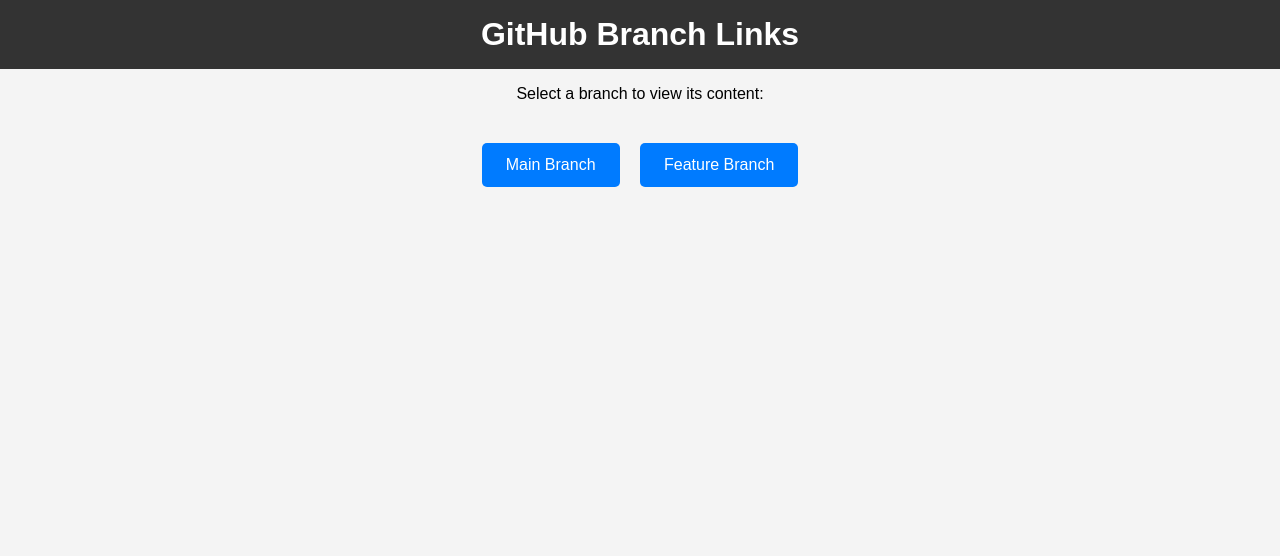
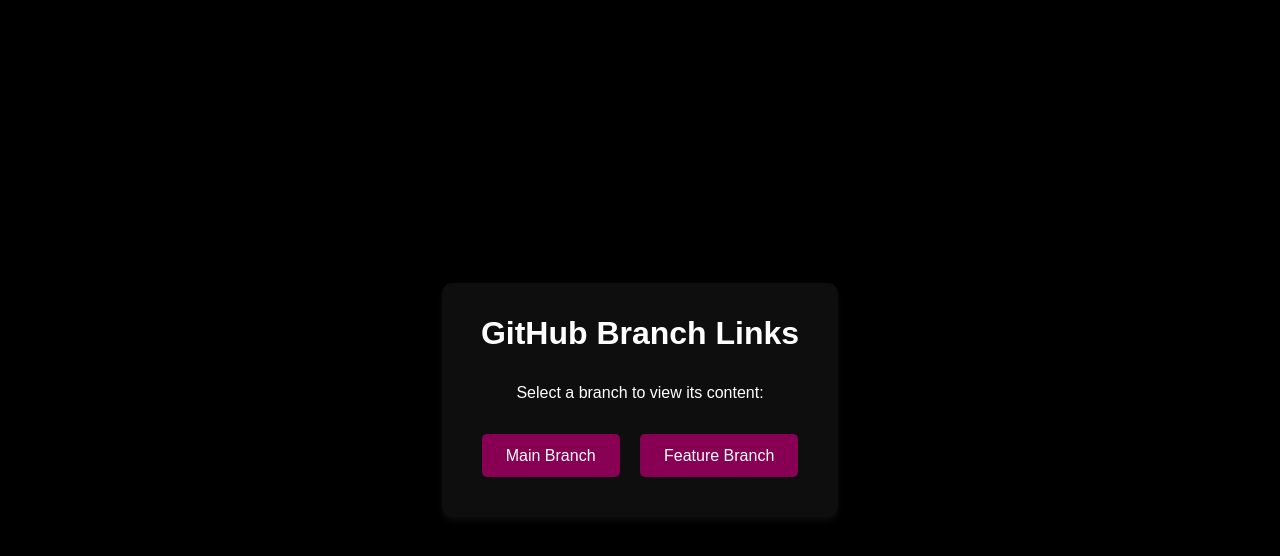
Before and after one commit to AndreaSaraTeglasNagy/AndreaSaraTeglasNagy.github.io, a plain HTML site: page index.html in a window 1280 px wide. Drawn offline with Linux system fonts and the light colour scheme.

Commit message:
Update index.html
rosita

```diff
--- a/index.html
+++ b/index.html
@@ -7,47 +7,56 @@
     <style>
         body {
             font-family: Arial, sans-serif;
-            text-align: center;
-            background-color: #f4f4f4;
             margin: 0;
             padding: 0;
+            background-color: #000000;
+            display: flex;
+            justify-content: center;
+            align-items: center;
+            height: 100vh; /* Ocupa toda la altura de la ventana */
         }
-        header {
-            background-color: #333;
-            color: white;
-            padding: 1em 0;
+        .container {
+            text-align: center;
+            background: rgb(14, 14, 14);
+            padding: 2em;
+            border-radius: 10px;
+            box-shadow: 0 4px 6px rgba(114, 114, 114, 0.1);
         }
         h1 {
-            margin: 0;
+            margin: 0 0 1em;
+            font-size: 2em;
+            color: #ffffff;
+        }
+
+        p{
+            color: white;
         }
         .buttons {
-            margin: 2em 0;
+            margin-top: 1.5em;
         }
         .buttons a {
             display: inline-block;
             margin: 0.5em;
             padding: 0.8em 1.5em;
             text-decoration: none;
-            background-color: #007bff;
-            color: white;
+            background-color: #880054;
+            color: rgb(255, 255, 255);
             border-radius: 5px;
             font-size: 1em;
+            transition: background-color 0.3s ease;
         }
         .buttons a:hover {
-            background-color: #0056b3;
+            background-color: #301a29;
         }
     </style>
 </head>
 <body>
-    <header>
+    <div class="container">
         <h1>GitHub Branch Links</h1>
-    </header>
-    <main>
         <p>Select a branch to view its content:</p>
         <div class="buttons">
             <a href="https://github.com/AndreaSaraTeglasNagy/repo-animacion.git" target="_blank">Main Branch</a>
             <a href="https://github.com/AndreaSaraTeglasNagy/repo-animacion.git" target="_blank">Feature Branch</a>
         </div>
-    </main>
 </body>
 </html>
```
